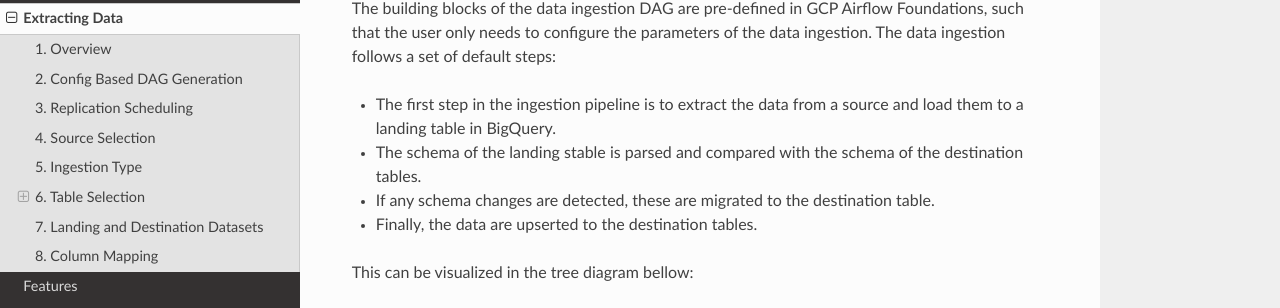
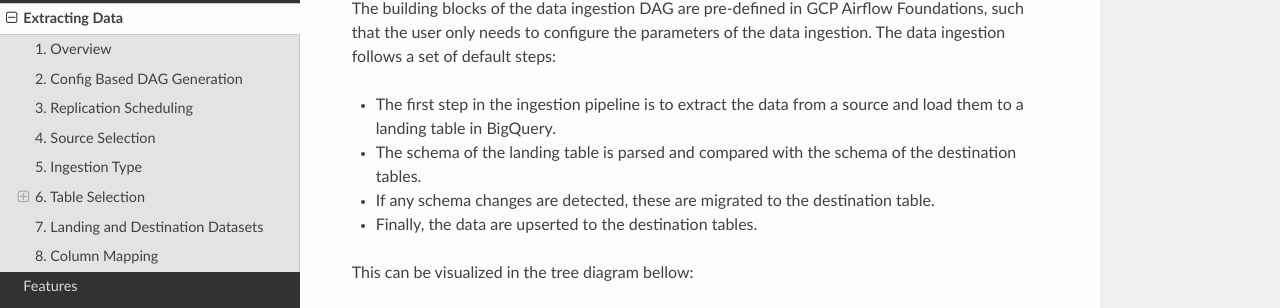
Before and after one commit to badal-io/gcp-airflow-foundations, a Sphinx documentation site: the page built from docs/data_extraction.rst, in a window 1280 px wide and 900 px high. Shown: the part 219-527 px from the top of the window. Built offline with Sphinx 7.4.7 and the Read the Docs theme 2.0.0, drawn with Linux system fonts in a browser that asks for light colours.

Commit message:
fixed spelling
landing stable => landing table

```diff
--- a/docs/data_extraction.rst
+++ b/docs/data_extraction.rst
@@ -9,7 +9,7 @@ The building blocks of the data ingestion DAG are pre-defined in GCP Airflow Fou
 The data ingestion follows a set of default steps:
 
 - The first step in the ingestion pipeline is to extract the data from a source and load them to a landing table in BigQuery.
-- The schema of the landing stable is parsed and compared with the schema of the destination tables.
+- The schema of the landing table is parsed and compared with the schema of the destination tables.
 - If any schema changes are detected, these are migrated to the destination table.
 - Finally, the data are upserted to the destination tables.
 
```
